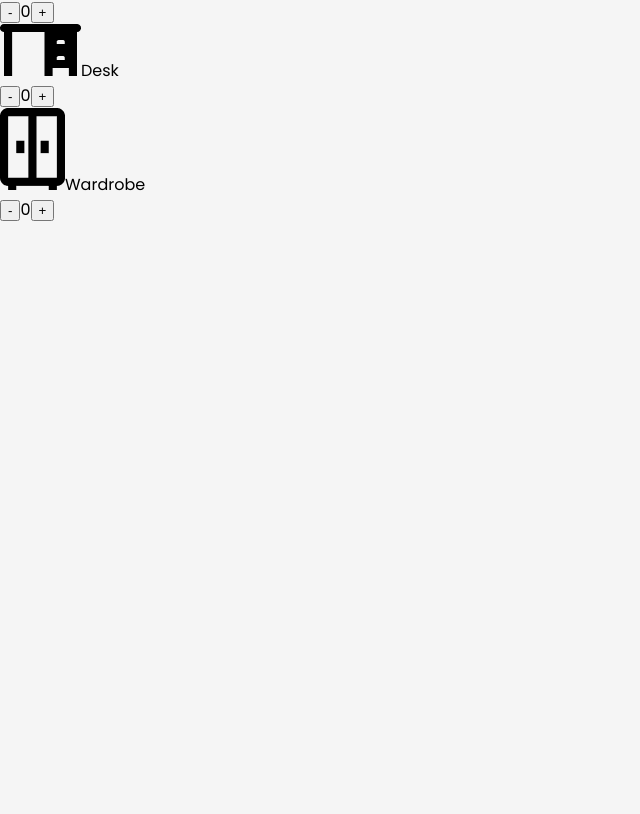
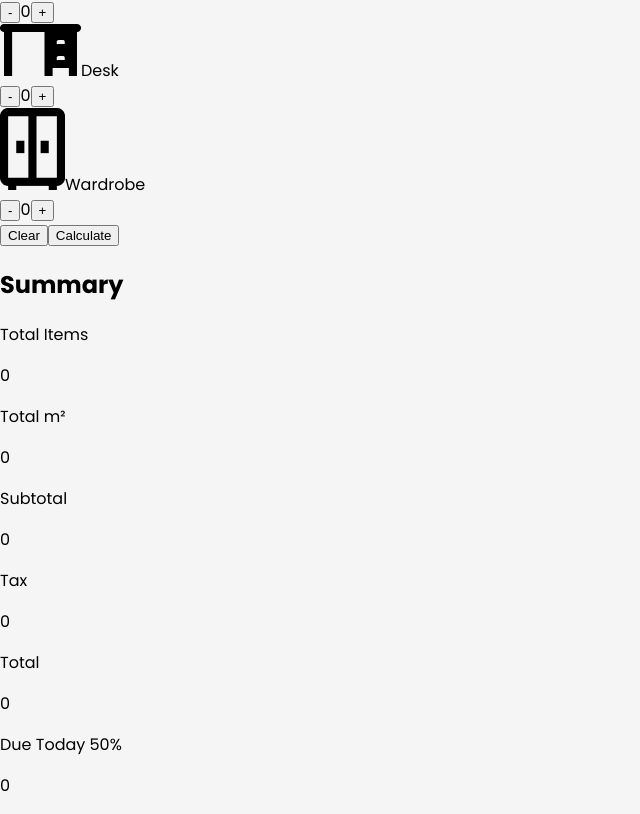
Before and after one commit to MarcoAlayn/Moving-company-calculator, a React (Create React App) app: page / in a window 1280 px wide. Shown: the part 1139-1953 px from the top of the page, without its empty margins (0-640 px from the left). Before the commit the page ends 1361 px from the top, so only its background shows below. Built offline with nearby package versions, Linux system fonts and the light colour scheme.

Commit message:
button reset states

```diff
--- a/src/App.js
+++ b/src/App.js
@@ -1,5 +1,6 @@
 import React from "react";
-
+import { resetValues } from "./Redux/Actions";
+import { useDispatch } from "react-redux";
 import "./App.css";
 import Item from "./Components/Item";
 import Menu from "./Components/Menu";
@@ -13,8 +14,11 @@ import washerDryer from "./Assets/items_icons/washer-dryer.png";
 import dining from "./Assets/items_icons/Dining.png";
 import desk from "./Assets/items_icons/Desk.png";
 import wardrobe from "./Assets/items_icons/Wardrobe.png";
+import Summary from "./Components/Summary";
 
 const App = () => {
+  const dispatch = useDispatch();
+
   return (
     <div>
       <Menu />
@@ -37,6 +41,14 @@ const App = () => {
         <Item icon={desk} name={"Desk"} valueM2={0.75} />
         <Item icon={wardrobe} name={"Wardrobe"} valueM2={3.2} />
       </section>
+
+      <div>
+        <button onClick={() => dispatch(resetValues())}>Clear</button>
+        <button>Calculate</button>
+      </div>
+      <div>
+        <Summary />
+      </div>
     </div>
   );
 };
--- a/src/Components/Item/index.jsx
+++ b/src/Components/Item/index.jsx
@@ -1,12 +1,14 @@
 /* eslint-disable react/prop-types */
-import React,{useState} from 'react'
-import { useDispatch } from 'react-redux';
+import React,{ useState, useEffect} from 'react'
+import { useDispatch, useSelector,  } from 'react-redux';
 import { incrementValues, decrementValues } from '../../Redux/Actions';
 
 
-const Item = ({icon,name,valueM2}) => {
+
+const Item = ({icon,name,valueM2, }) => {
   const dispatch = useDispatch()
   const [count, setCount] = useState(0);
+  const x = useSelector(state => state.itemCount)
 
   const increment = () => {
     setCount(count + 1);
@@ -23,7 +25,15 @@ const Item = ({icon,name,valueM2}) => {
     dispatch(decrementValues(valueM2))
 
   };
+  const reset =() =>{
+    if(x !== "initCount")
+    setCount(0)
+  }
 
+  useEffect(() => {
+    console.log('El estado ha cambiado', x);
+    reset()
+  }, [x]);
 
     return (
     <div>
--- /dev/null
+++ b/src/Components/Summary/index.jsx
@@ -0,0 +1,27 @@
+import React from 'react'
+import { useSelector } from 'react-redux'
+
+const Summary = () => {
+    const totalItemsState = useSelector(state => state.totalItems)
+    const totalM2State = useSelector(state => state.totalM2)
+    const subTotalState = useSelector(state => state.subTotal)
+    const taxState = useSelector(state => state.tax)
+    const totalState = useSelector(state => state.total)
+    const dueTodayState = useSelector(state => state.dueToday)
+
+  return (
+    <div>
+        <h2>Summary</h2>
+        <div>
+            <div><p>Total Items</p><p>{totalItemsState}</p></div>
+            <div><p>Total m²</p><p>{totalM2State}</p></div>
+            <div><p>Subtotal</p><p>{subTotalState}</p></div>
+            <div><p>Tax</p><p>{taxState}</p></div>
+            <div><p>Total</p><p>{totalState}</p></div>
+            <div><p>Due Today 50%</p><p>{dueTodayState}</p></div>
+        </div>
+    </div>
+  )
+}
+
+export default Summary
--- a/src/Redux/Reducer.js
+++ b/src/Redux/Reducer.js
@@ -7,6 +7,7 @@ const initialState = {
   tax: 0,
   total: 0,
   dueToday: 0,
+  itemCount: 1,
 };
 
 const RootReducer = (state = initialState, action) => {
@@ -31,6 +32,7 @@ const RootReducer = (state = initialState, action) => {
             (action.payload * 200 + action.payload * 200 * 0.16) / 2
           ).toFixed(2)
         ), // 50% of total
+        itemCount: "initCount",
       };
 
     case DECREMENT_VALUES:
@@ -68,6 +70,7 @@ const RootReducer = (state = initialState, action) => {
                 ).toFixed(2)
               ) // 50% of total
             : 0,
+        itemCount: "initCount",
       };
 
     case RESET_VALUES:
@@ -79,6 +82,7 @@ const RootReducer = (state = initialState, action) => {
         tax: 0,
         total: 0,
         dueToday: 0,
+        itemCount: "resetCount",
       };
     default:
       return state;
```
Also changed, not shown: src/Components/Summary/summary.css (added).
